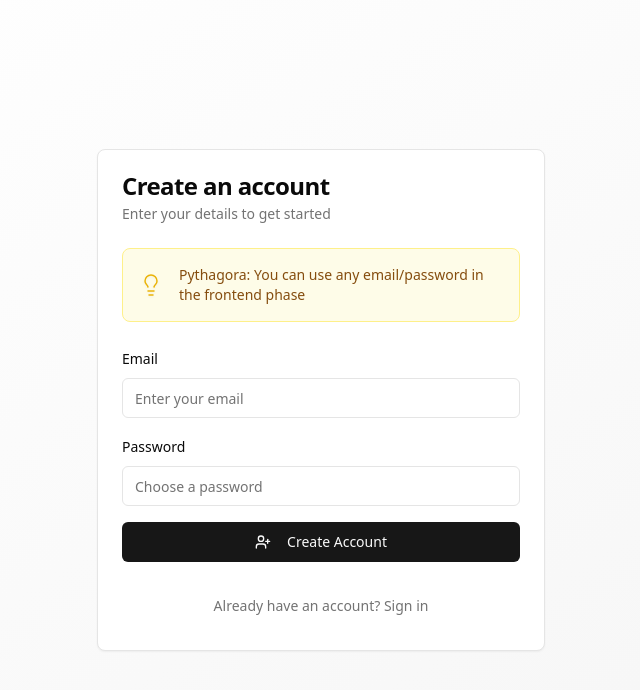
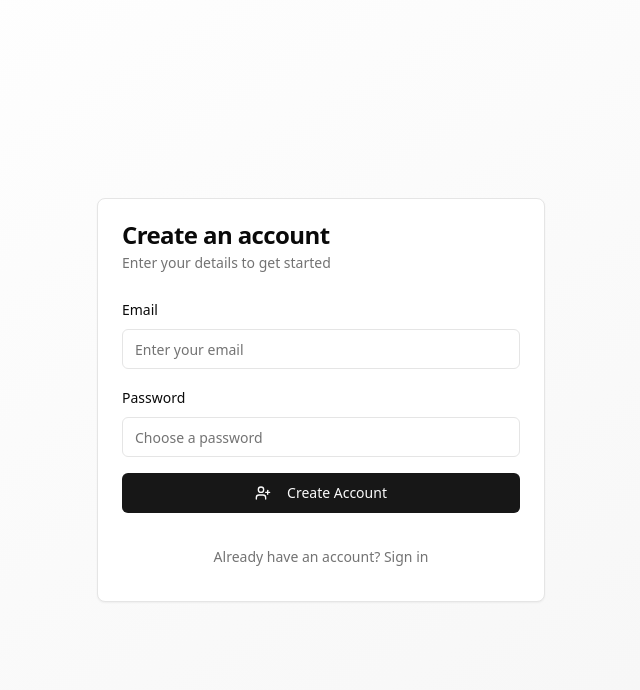
Before and after one commit to bschneid7/AlpacaTrader, a React (Vite) app in the folder client/: page /register in a window 1280 px wide. Shown: the top 690 px of the page, without its empty margins (319-959 px from the left). Built offline with nearby package versions, Linux system fonts and the light colour scheme.

Commit message:
Remove mock data and Pythagora-related comments from auth flow

```diff
--- a/client/src/api/auth.ts
+++ b/client/src/api/auth.ts
@@ -1,5 +1,4 @@
 import api from './api';
-import { getLoginMockData } from './loginMock'; // pythagora_mocked_data - remove when the backend is being implemented
 
 // Description: Login user functionality
 // Endpoint: POST /api/auth/login
@@ -7,7 +6,6 @@ import { getLoginMockData } from './loginMock'; // pythagora_mocked_data - remov
 // Response: User fields spread at root level + { accessToken: string, refreshToken: string }
 export const login = async (email: string, password: string) => {
   try {
-    return getLoginMockData(email); // pythagora_mocked_data - remove when the backend is being implemented
     const response = await api.post('/api/auth/login', { email, password });
     return response.data;
   } catch (error) {
@@ -22,7 +20,6 @@ export const login = async (email: string, password: string) => {
 // Response: { email: string }
 export const register = async (email: string, password: string) => {
   try {
-    return { email: 'jake@example.com' }; // pythagora_mocked_data - remove when the backend is being implemented
     const response = await api.post('/api/auth/register', {email, password});
     return response.data;
   } catch (error) {
--- a/client/src/api/loginMock.ts
+++ /dev/null
@@ -1,28 +0,0 @@
-// Mock data for login response
-// Users can customize this file to add additional user data as needed
-
-import { User } from '@shared/types/user';
-import { ROLES } from '@shared/config/roles';
-
-// Login response spreads user fields at root level along with tokens
-export type LoginMockResponse = User & {
-  accessToken: string;
-  refreshToken: string;
-};
-
-export const getLoginMockData = (email: string): LoginMockResponse => {
-  const now = new Date().toISOString();
-
-  return {
-    _id: 'mock_user_id_1',
-    email: email, // Use the email passed from login function
-    role: ROLES.USER,
-    createdAt: now,
-    updatedAt: now,
-    lastLoginAt: now,
-    isActive: true,
-    accessToken: 'mock_access_token_123',
-    refreshToken: 'mock_refresh_token_456',
-    // Users can add additional mock fields here as needed
-  };
-};
--- a/client/src/pages/Login.tsx
+++ b/client/src/pages/Login.tsx
@@ -12,11 +12,9 @@ import {
   CardTitle,
   CardFooter,
 } from "@/components/ui/card"
-import { Alert, AlertDescription } from "@/components/ui/alert" // pythagora_mocked_data - DO NOT REMOVE THIS COMMENT
 import { useToast } from "@/hooks/useToast"
 import {
   LogIn
-  , LightbulbIcon // pythagora_mocked_data - DO NOT REMOVE THIS COMMENT
 } from "lucide-react"
 import { useAuth } from "@/contexts/AuthContext"
 
@@ -61,14 +59,6 @@ export function Login() {
           <CardDescription>Enter your credentials to continue</CardDescription>
         </CardHeader>
         <CardContent>
-          <Alert className="mb-6 border-yellow-200 bg-yellow-50 dark:bg-yellow-950/30 dark:border-yellow-900/50 p-4">{ /* pythagora_mocked_data - DO NOT REMOVE THIS COMMENT */}
-            <div className="flex items-center space-x-4">{/*pythagora_mocked_data - DO NOT REMOVE THIS COMMENT */}
-              <LightbulbIcon className="h-6 w-6 text-yellow-500 dark:text-yellow-400 flex-shrink-0 stroke-[1.5] filter drop-shadow-sm" />{ /* pythagora_mocked_data - DO NOT REMOVE THIS COMMENT */}
-              <AlertDescription className="text-yellow-800 dark:text-yellow-200 flex-1 min-w-0">{ /* pythagora_mocked_data - DO NOT REMOVE THIS COMMENT */}
-                Pythagora: You can use any email/password in the frontend phase{ /* pythagora_mocked_data - DO NOT REMOVE THIS COMMENT */}
-              </AlertDescription>{ /* pythagora_mocked_data - DO NOT REMOVE THIS COMMENT */}
-            </div>{ /* pythagora_mocked_data - DO NOT REMOVE THIS COMMENT */}
-          </Alert>{ /* pythagora_mocked_data - DO NOT REMOVE THIS COMMENT */}
           <form onSubmit={handleSubmit(onSubmit)} className="space-y-4">
             <div className="space-y-2">
               <Label htmlFor="email">Email</Label>
--- a/client/src/pages/Register.tsx
+++ b/client/src/pages/Register.tsx
@@ -12,11 +12,9 @@ import {
   CardTitle,
   CardFooter,
 } from "@/components/ui/card"
-import { Alert, AlertDescription } from "@/components/ui/alert" // pythagora_mocked_data - DO NOT REMOVE THIS COMMENT
 import { useToast } from "@/hooks/useToast"
 import {
   UserPlus
-  , LightbulbIcon // pythagora_mocked_data - DO NOT REMOVE THIS COMMENT
 } from "lucide-react"
 import { useAuth } from "@/contexts/AuthContext"
 
@@ -61,14 +59,6 @@ export function Register() {
           <CardDescription>Enter your details to get started</CardDescription>
         </CardHeader>
         <CardContent>
-          <Alert className="mb-6 border-yellow-200 bg-yellow-50 dark:bg-yellow-950/30 dark:border-yellow-900/50 p-4">{ /* pythagora_mocked_data - DO NOT REMOVE THIS COMMENT */}
-            <div className="flex items-center space-x-4">{ /* pythagora_mocked_data - DO NOT REMOVE THIS COMMENT */}
-              <LightbulbIcon className="h-6 w-6 text-yellow-500 dark:text-yellow-400 flex-shrink-0 stroke-[1.5] filter drop-shadow-sm" />{ /* pythagora_mocked_data - DO NOT REMOVE THIS COMMENT */}
-              <AlertDescription className="text-yellow-800 dark:text-yellow-200 flex-1 min-w-0">{ /* pythagora_mocked_data - DO NOT REMOVE THIS COMMENT */}
-                Pythagora: You can use any email/password in the frontend phase{ /* pythagora_mocked_data - DO NOT REMOVE THIS COMMENT */}
-              </AlertDescription>{ /* pythagora_mocked_data - DO NOT REMOVE THIS COMMENT */}
-            </div>{ /* pythagora_mocked_data - DO NOT REMOVE THIS COMMENT */}
-          </Alert>{ /* pythagora_mocked_data - DO NOT REMOVE THIS COMMENT */}
           <form onSubmit={handleSubmit(onSubmit)} className="space-y-4">
             <div className="space-y-2">
               <Label htmlFor="email">Email</Label>
```
